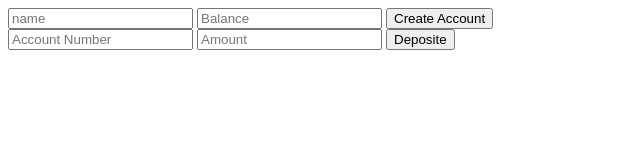
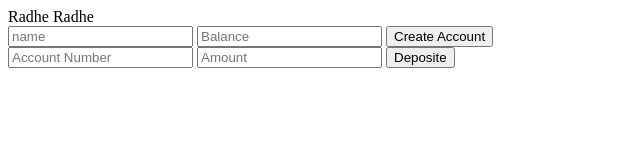
Before and after one commit to Saliltrivedi/javascript-interview, a plain HTML site: page javascript-interview/list.html in a window 1280 px wide. Shown: the whole page, without its empty margins (0-640 px from the left). Drawn offline with Linux system fonts and the light colour scheme.

Commit message:
Test Mac

```diff
--- a/javascript-interview/list.html
+++ b/javascript-interview/list.html
@@ -9,7 +9,7 @@
     <!-- *Strings(Simple Strings and Escape Character)
     *Strings Method(Need To Learn Some Method)
     *String Search() -->
-
+ Radhe Radhe
 <!--
 
     *Javascript
```
